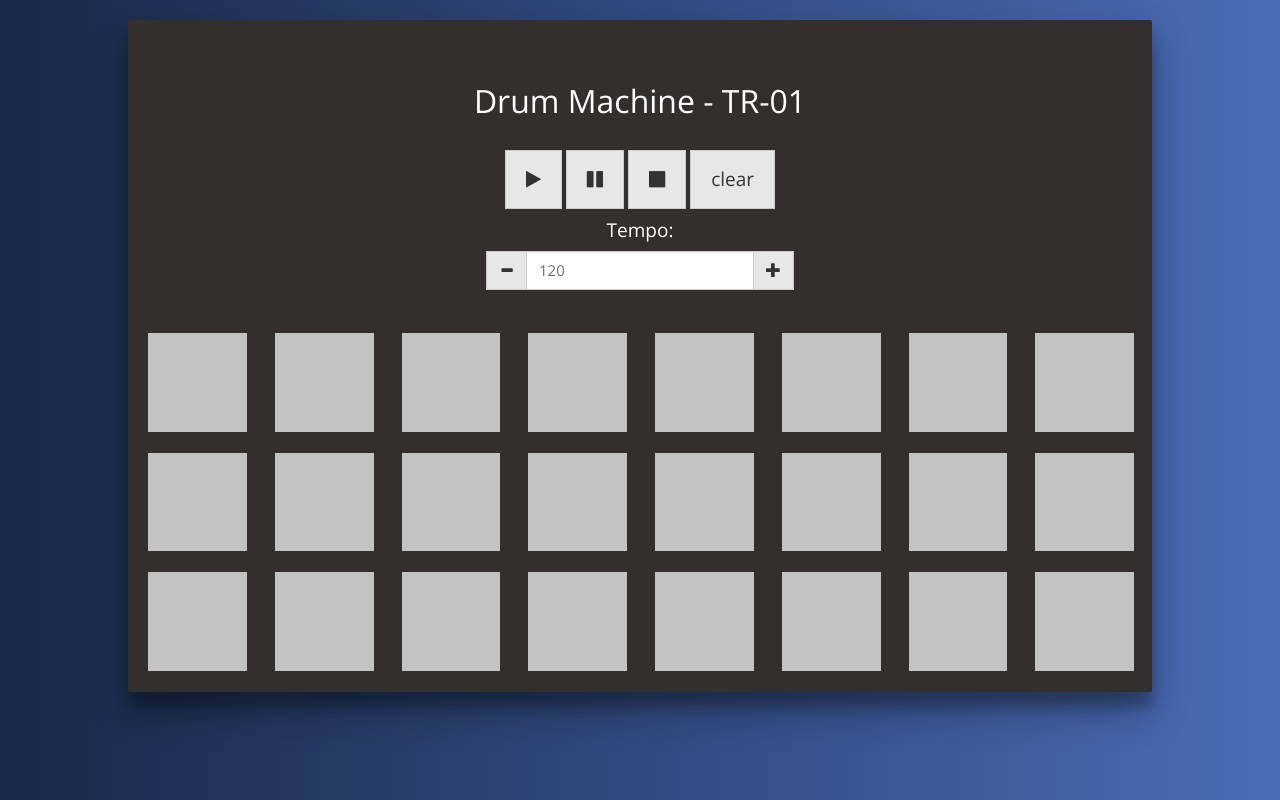
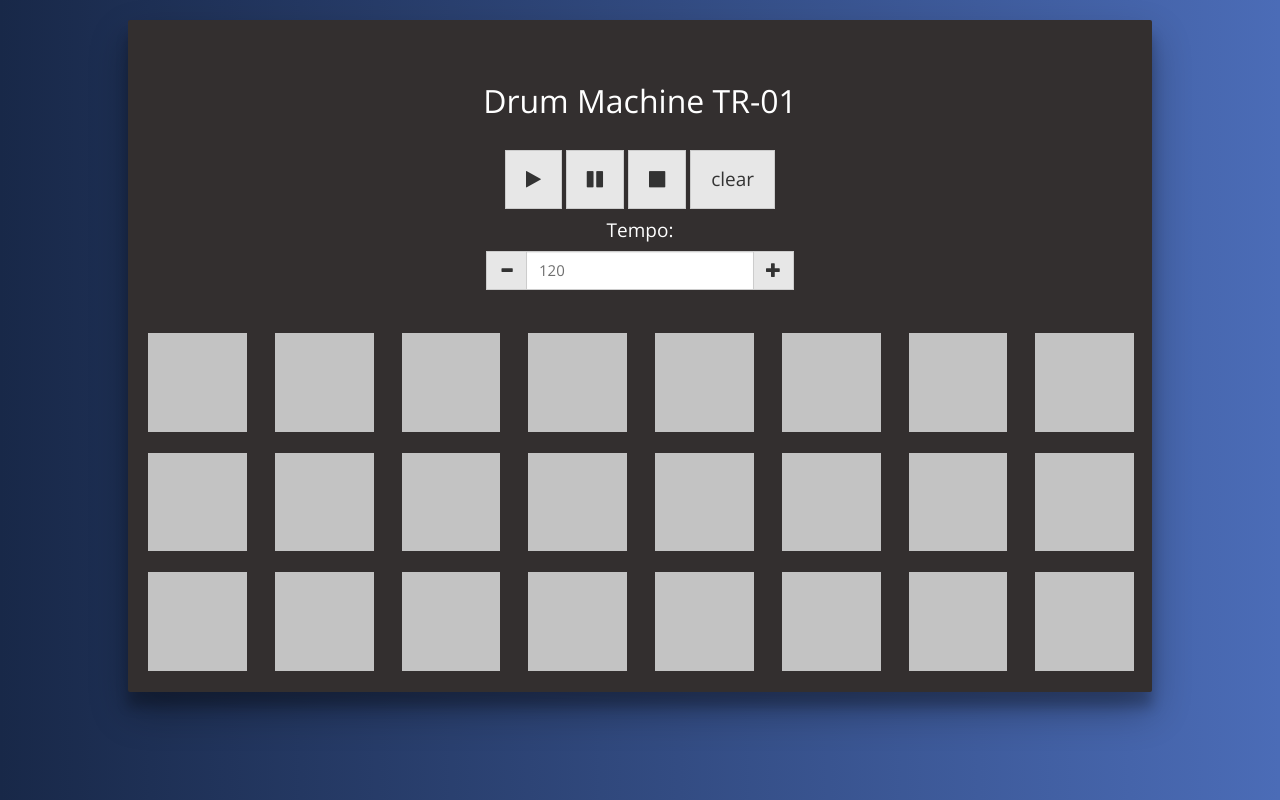
Before and after one commit to troygriff/drummachine, a website: page public/index.html in a window 1280 px wide. Drawn offline with nearby package versions, Linux system fonts and the light colour scheme.

Commit message:
Update index.html

```diff
--- a/public/index.html
+++ b/public/index.html
@@ -15,7 +15,7 @@
         <br>
         <br>
         <div>
-            <h2 class="text-center" style="color:white;">Drum Machine - TR-01</h2>
+            <h2 class="text-center" style="color:white;">Drum Machine TR-01</h2>
             <br>
             <div class="row">
                 <div class="col-xs-12 col-centered text-center">
```
